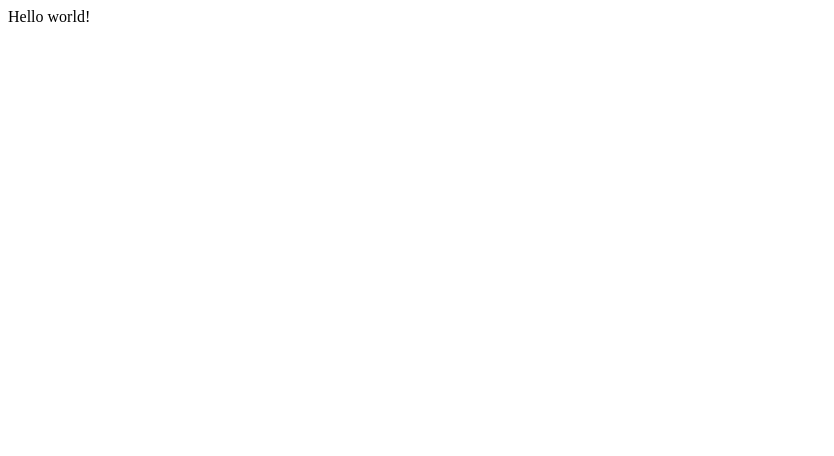
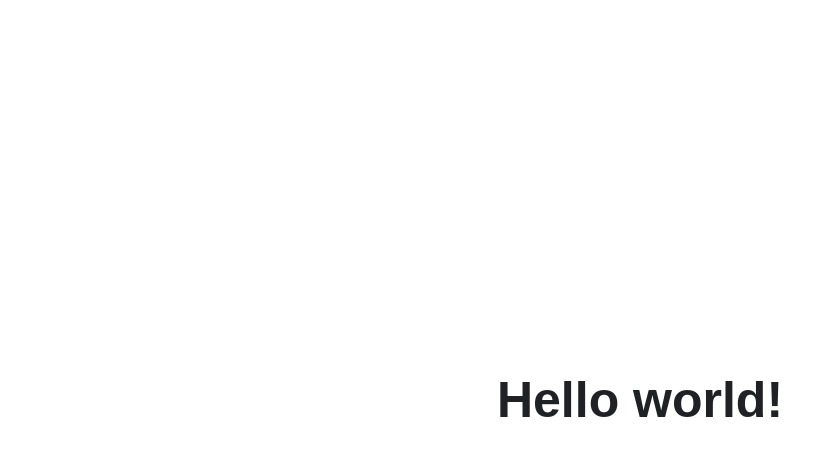
Before and after one commit to bsideproject/15_6_FE, a React (Vite) app: page / in a window 1280 px wide. Shown: the top 456 px of the page, without its empty margins (0-834 px from the left). Built offline with nearby package versions, Linux system fonts and the light colour scheme.

Commit message:
💄 reset css

```diff
--- a/index.html
+++ b/index.html
@@ -4,7 +4,7 @@
         <meta charset="UTF-8" />
         <link rel="icon" type="image/svg+xml" href="/vite.svg" />
         <meta name="viewport" content="width=device-width, initial-scale=1.0" />
-        <title>Vite + React + TS</title>
+        <title>not to do</title>
     </head>
     <body>
         <div id="root"></div>
--- a/src/App.tsx
+++ b/src/App.tsx
@@ -1,7 +1,9 @@
+import '@/styles/global.scss';
+
 function App() {
     return (
         <>
-            <div>Hello world!</div>
+            <div className="App">Hello world!</div>
         </>
     );
 }
--- a/src/main.tsx
+++ b/src/main.tsx
@@ -1,6 +1,7 @@
 import React from 'react';
 import ReactDOM from 'react-dom/client';
 import App from '@/App';
+import '@/styles/reset.css';
 
 ReactDOM.createRoot(document.getElementById('root') as HTMLElement).render(
     <React.StrictMode>
--- /dev/null
+++ b/src/styles/global.scss
@@ -0,0 +1,11 @@
+.App {
+    width: 100vw;
+    height: 100vh;
+
+    display: flex;
+    justify-content: center;
+    align-items: center;
+
+    font-size: 50px;
+    font-weight: bold;
+}
--- /dev/null
+++ b/src/styles/reset.css
@@ -0,0 +1,64 @@
+html,
+body,
+h1,
+input,
+select {
+    font-family: 'Apple SD Gothic Neo', arial, sans-serif;
+}
+body,
+h1 {
+    font-size: 14px;
+}
+h1 {
+    font-weight: normal;
+    margin: 0;
+    padding: 0;
+}
+h3 {
+    font-weight: normal;
+    margin: 0;
+    padding: 0;
+    font-size: 20px;
+    line-height: 1.3;
+}
+body {
+    margin: 0;
+    background: #fff;
+    color: #202124;
+}
+a {
+    color: #1a0dab;
+    text-decoration: none;
+    -webkit-tap-highlight-color: rgba(0, 0, 0, 0.1);
+}
+a:visited {
+    color: #609;
+}
+a:hover {
+    text-decoration: underline;
+}
+cite,
+cite a:link,
+cite a:visited {
+    color: #202124;
+    font-style: normal;
+}
+button {
+    margin: 0;
+}
+ol li {
+    list-style: none;
+}
+ol,
+ul,
+li {
+    margin: 0;
+    padding: 0;
+}
+input {
+    font-size: 14px;
+}
+em {
+    font-weight: bold;
+    font-style: normal;
+}
```
